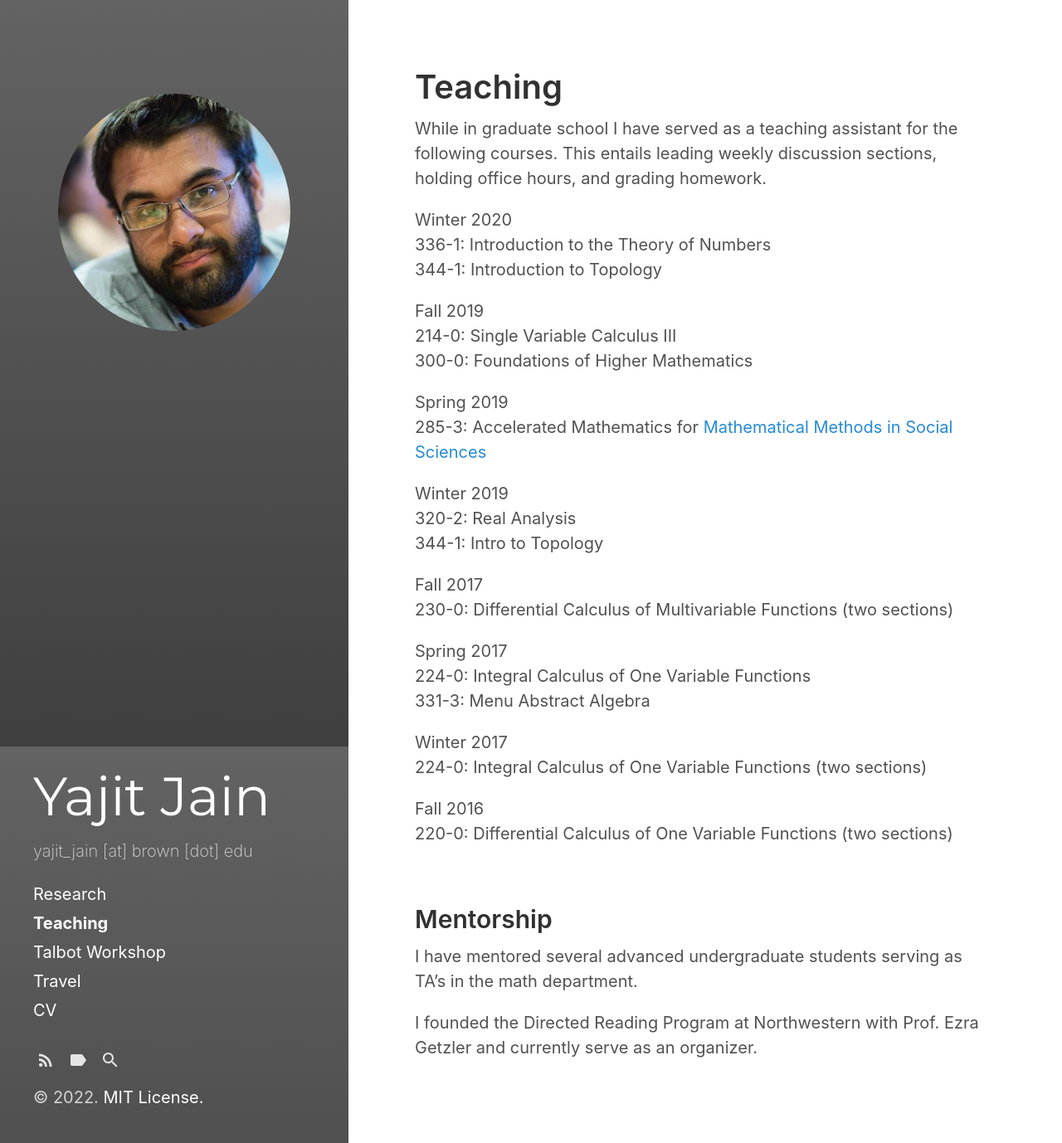
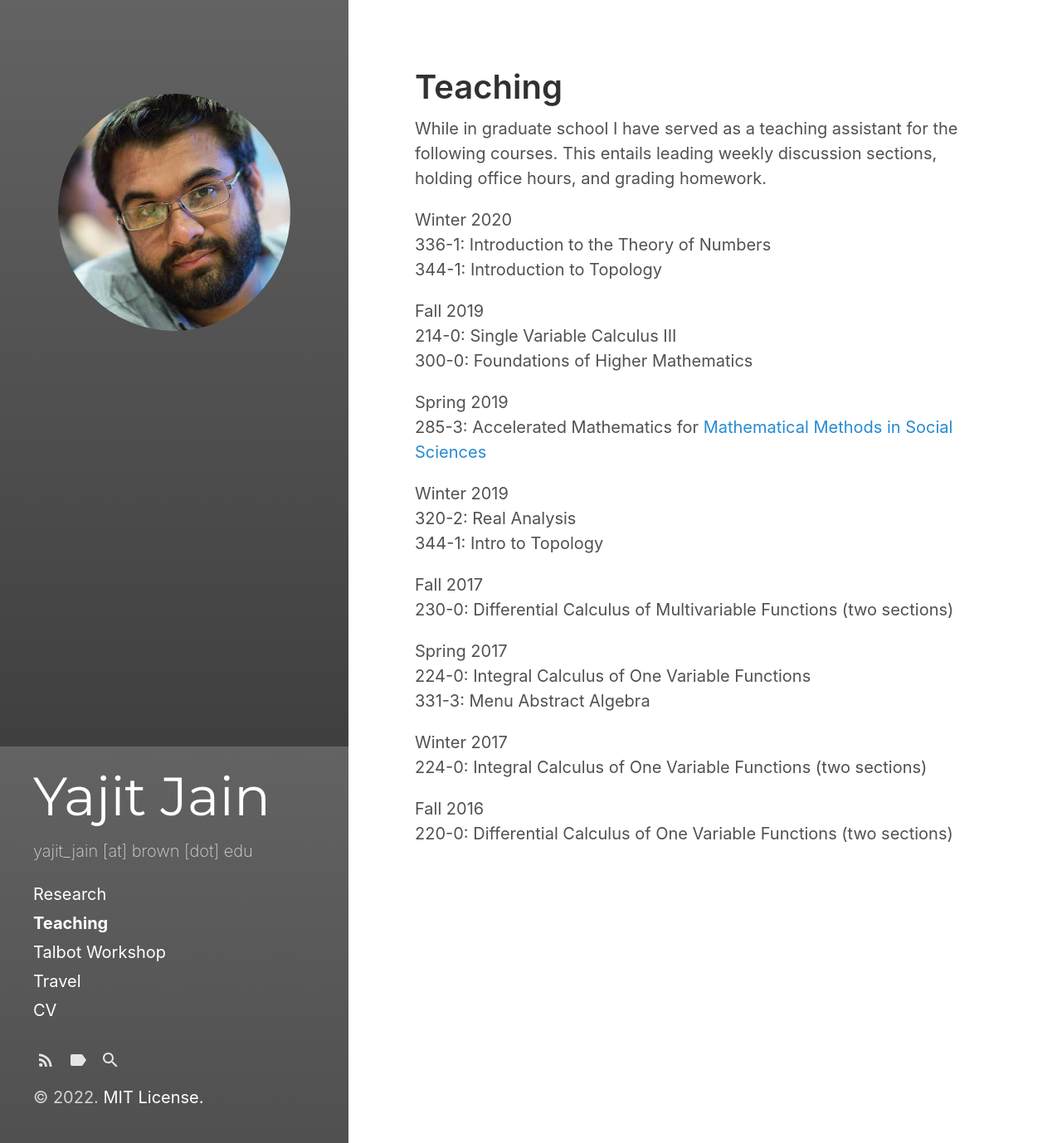
Before and after one commit to ykjain/ykjain.github.io, a Jekyll site: the page built from teaching.md, in a window 1280 px wide and 1378 px high. Shown: the whole window at 83% size. Built offline with Jekyll 4.4.1, drawn with Linux system fonts in a browser that asks for light colours.

Commit message:
Update teaching.md

```diff
--- a/teaching.md
+++ b/teaching.md
@@ -23,19 +23,3 @@ Spring 2017<br> 224-0: Integral Calculus of One Variable Functions<br> 331-3: Me
 Winter 2017<br> 224-0: Integral Calculus of One Variable Functions (two sections)
 
 Fall 2016<br> 220-0: Differential Calculus of One Variable Functions (two sections)
-
-
-
-
-
-
-
-
-
-<br>
-
-## Mentorship
-
-I have mentored several advanced undergraduate students serving as TA's in the math department.
-
-I founded the Directed Reading Program at Northwestern with Prof. Ezra Getzler and currently serve as an organizer.
```
